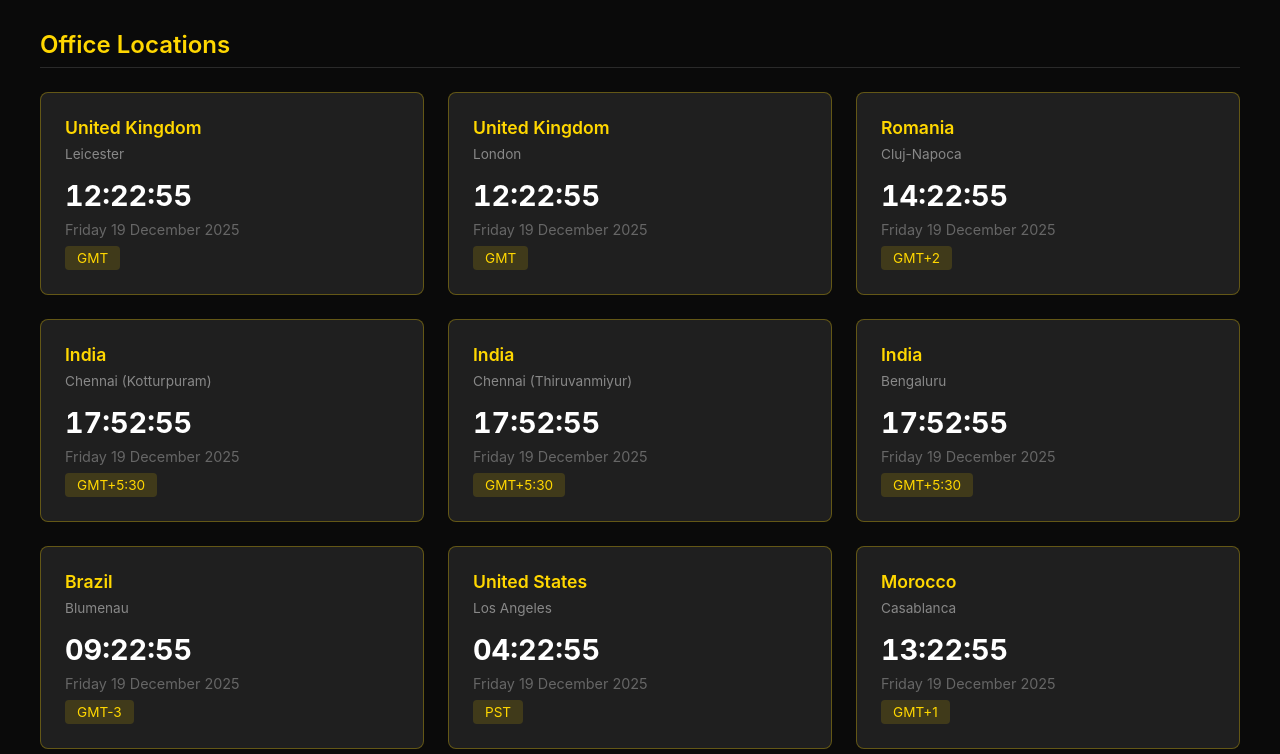
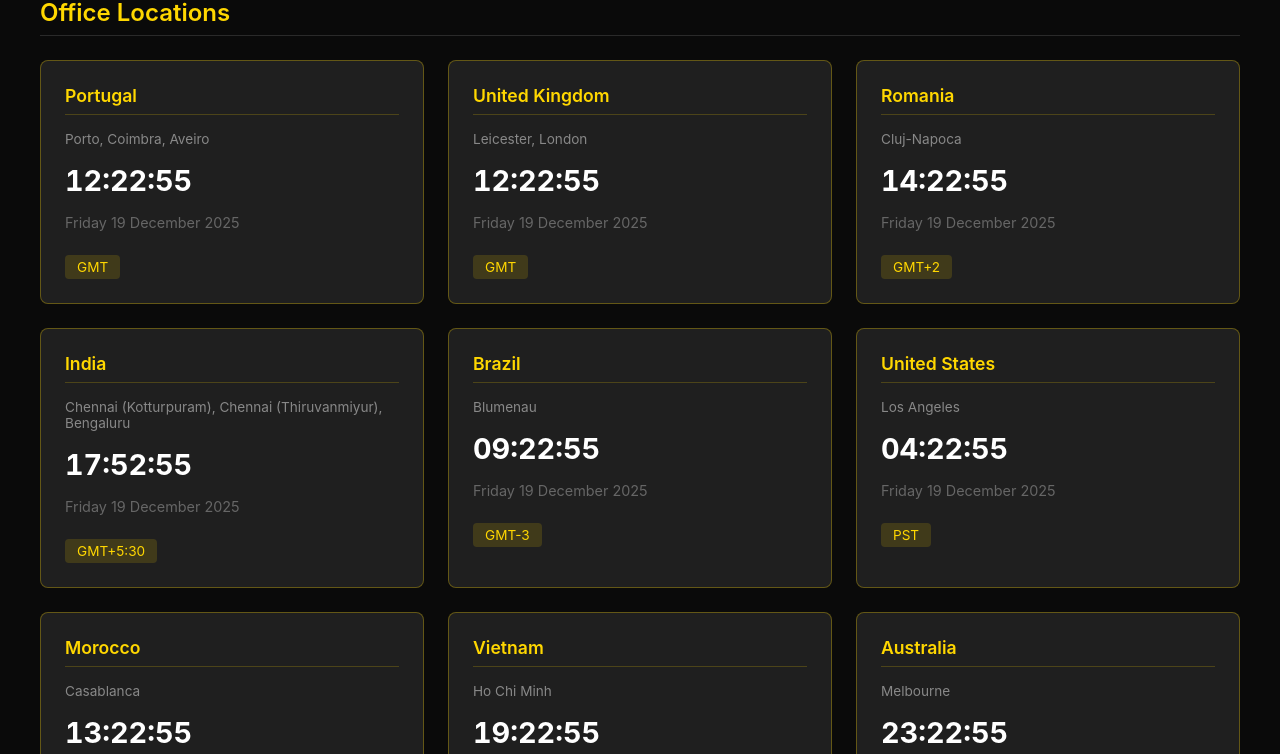
Before and after one commit to mindsimao/time_in_the_zone, a plain HTML site: page index.html in a window 1280 px wide. Shown: the part 371-1125 px from the top of the page. Drawn offline with Linux system fonts and the light colour scheme.

Commit message:
Group office locations by country when in same timezone

```diff
--- a/index.html
+++ b/index.html
@@ -93,6 +93,20 @@
             background: #1f1f1f;
         }
 
+        .office-country-card {
+            background: #1f1f1f;
+            border: 1px solid rgba(255, 215, 0, 0.3);
+            border-radius: 8px;
+            padding: 1.5rem;
+            transition: all 0.3s ease;
+        }
+
+        .office-country-card:hover {
+            border-color: #FFD700;
+            transform: translateY(-2px);
+            box-shadow: 0 4px 12px rgba(255, 215, 0, 0.2);
+        }
+
         .remote-country-card {
             background: #1a1a1a;
             border: 1px solid #2a2a2a;
@@ -113,6 +127,30 @@
             margin-bottom: 1rem;
             padding-bottom: 0.5rem;
             border-bottom: 1px solid #2a2a2a;
+        }
+
+        .office-country-card .country-name {
+            border-bottom: 1px solid rgba(255, 215, 0, 0.2);
+        }
+
+        .office-time-display {
+            font-size: 1.8rem;
+            font-weight: 700;
+            color: #ffffff;
+            font-variant-numeric: tabular-nums;
+            margin: 1rem 0;
+        }
+
+        .office-date-display {
+            font-size: 0.9rem;
+            color: #666;
+            margin-bottom: 1rem;
+        }
+
+        .office-cities {
+            font-size: 0.85rem;
+            color: #888;
+            margin-bottom: 0.75rem;
         }
 
         .city-row {
@@ -228,8 +266,7 @@
         <div id="error-container"></div>
 
         <div class="reference-time">
-            <h2>Reference Time (Portugal)</h2>
-            <div class="timezone-location">Porto, Coimbra, Aveiro, Lisboa</div>
+            <h2>Reference Time</h2>
             <div class="time" id="reference-time">--:--:--</div>
             <div class="timezone-date" id="reference-date">---</div>
         </div>
@@ -246,18 +283,66 @@
     </div>
 
     <script>
-        const timezones = [
-            { name: 'United Kingdom', location: 'Leicester', tz: 'Europe/London', office: true },
-            { name: 'United Kingdom', location: 'London', tz: 'Europe/London', office: true },
-            { name: 'Romania', location: 'Cluj-Napoca', tz: 'Europe/Bucharest', office: true },
-            { name: 'India', location: 'Chennai (Kotturpuram)', tz: 'Asia/Kolkata', office: true },
-            { name: 'India', location: 'Chennai (Thiruvanmiyur)', tz: 'Asia/Kolkata', office: true },
-            { name: 'India', location: 'Bengaluru', tz: 'Asia/Kolkata', office: true },
-            { name: 'Brazil', location: 'Blumenau', tz: 'America/Sao_Paulo', office: true },
-            { name: 'United States', location: 'Los Angeles', tz: 'America/Los_Angeles', office: true },
-            { name: 'Morocco', location: 'Casablanca', tz: 'Africa/Casablanca', office: true },
-            { name: 'Vietnam', location: 'Ho Chi Minh', tz: 'Asia/Ho_Chi_Minh', office: true },
-            { name: 'Australia', location: 'Melbourne', tz: 'Australia/Melbourne', office: true }
+        const officeTimezones = [
+            {
+                country: 'Portugal',
+                cities: [
+                    { name: 'Porto', tz: 'Europe/Lisbon' },
+                    { name: 'Coimbra', tz: 'Europe/Lisbon' },
+                    { name: 'Aveiro', tz: 'Europe/Lisbon' }
+                ]
+            },
+            {
+                country: 'United Kingdom',
+                cities: [
+                    { name: 'Leicester', tz: 'Europe/London' },
+                    { name: 'London', tz: 'Europe/London' }
+                ]
+            },
+            {
+                country: 'Romania',
+                cities: [
+                    { name: 'Cluj-Napoca', tz: 'Europe/Bucharest' }
+                ]
+            },
+            {
+                country: 'India',
+                cities: [
+                    { name: 'Chennai (Kotturpuram)', tz: 'Asia/Kolkata' },
+                    { name: 'Chennai (Thiruvanmiyur)', tz: 'Asia/Kolkata' },
+                    { name: 'Bengaluru', tz: 'Asia/Kolkata' }
+                ]
+            },
+            {
+                country: 'Brazil',
+                cities: [
+                    { name: 'Blumenau', tz: 'America/Sao_Paulo' }
+                ]
+            },
+            {
+                country: 'United States',
+                cities: [
+                    { name: 'Los Angeles', tz: 'America/Los_Angeles' }
+                ]
+            },
+            {
+                country: 'Morocco',
+                cities: [
+                    { name: 'Casablanca', tz: 'Africa/Casablanca' }
+                ]
+            },
+            {
+                country: 'Vietnam',
+                cities: [
+                    { name: 'Ho Chi Minh', tz: 'Asia/Ho_Chi_Minh' }
+                ]
+            },
+            {
+                country: 'Australia',
+                cities: [
+                    { name: 'Melbourne', tz: 'Australia/Melbourne' }
+                ]
+            }
         ];
 
         const remoteTimezones = [
@@ -411,20 +496,24 @@
                 officeGrid.innerHTML = '';
                 remoteGrid.innerHTML = '';
 
-                // Display office locations
-                timezones.forEach(tz => {
+                // Display office locations grouped by country
+                officeTimezones.forEach(country => {
                     const card = document.createElement('div');
-                    card.className = 'timezone-card office';
+                    card.className = 'office-country-card';
 
-                    const time = formatTime(referenceDate, tz.tz);
-                    const date = formatDate(referenceDate, tz.tz);
-                    const offset = getOffset(referenceDate, tz.tz);
+                    // Use the first city's timezone for the country (they should all be the same)
+                    const tz = country.cities[0].tz;
+                    const time = formatTime(referenceDate, tz);
+                    const date = formatDate(referenceDate, tz);
+                    const offset = getOffset(referenceDate, tz);
+
+                    const citiesList = country.cities.map(c => c.name).join(', ');
 
                     card.innerHTML = `
-                        <div class="timezone-name">${tz.name}</div>
-                        <div class="timezone-location">${tz.location}</div>
-                        <div class="timezone-time">${time}</div>
-                        <div class="timezone-date">${date}</div>
+                        <div class="country-name">${country.country}</div>
+                        <div class="office-cities">${citiesList}</div>
+                        <div class="office-time-display">${time}</div>
+                        <div class="office-date-display">${date}</div>
                         <div class="offset">${offset}</div>
                     `;
 
```
